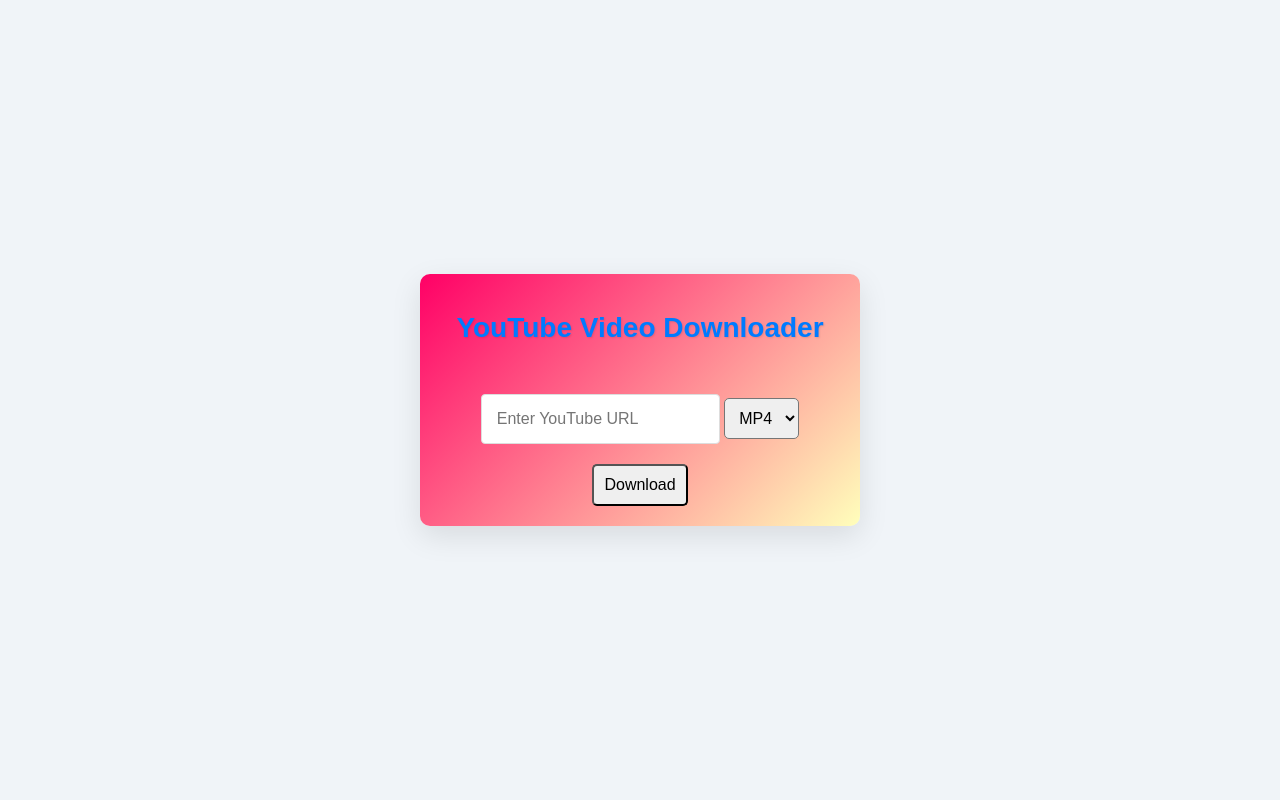
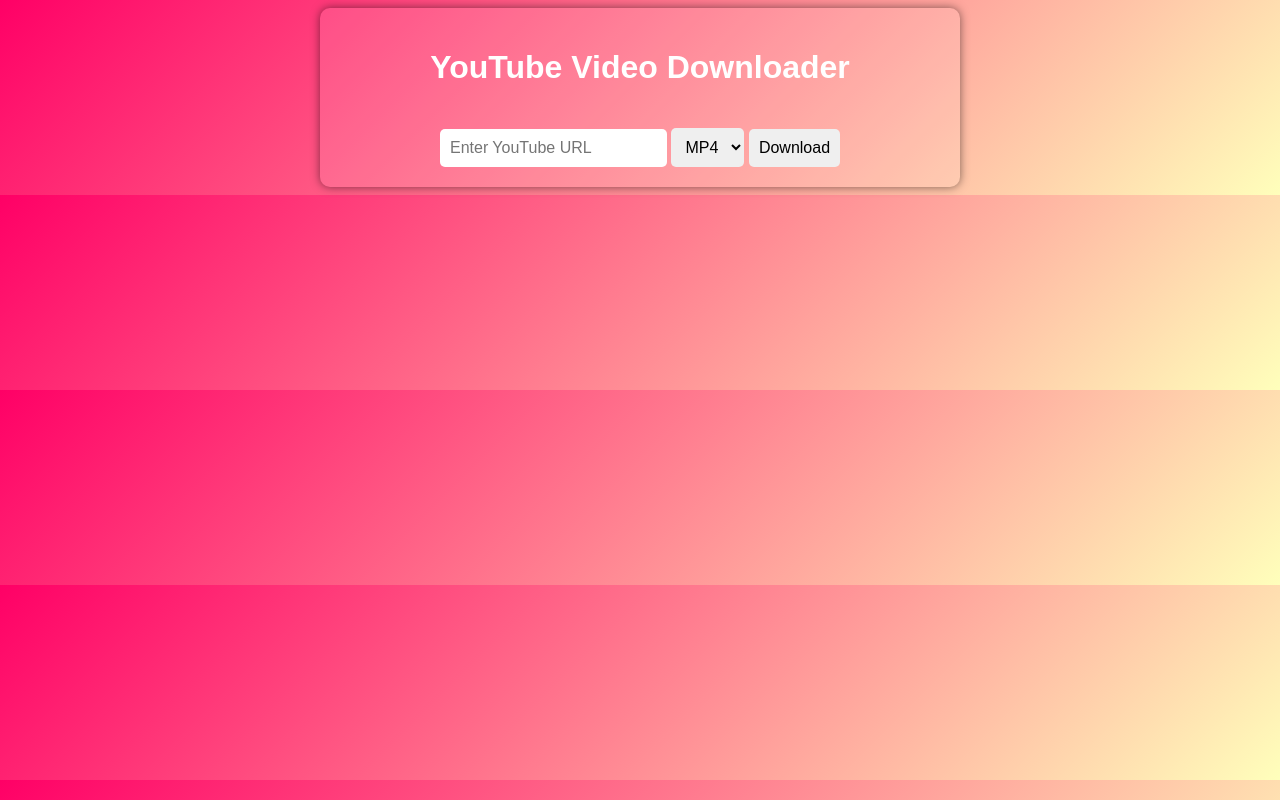
Before and after one commit to Sengkue/downloader-01, a Flask app: page / in a window 1280 px wide. Run offline with Flask 3, Linux system fonts and the light colour scheme.

Commit message:
commit 10/10/2024 18:13:28.21

```diff
--- a/static/styles.css
+++ b/static/styles.css
@@ -1,126 +1,17 @@
-/* General Styles */
 body {
-    font-family: 'Arial', sans-serif;
-    background-color: #f0f4f8; /* Soft, light background color */
-    margin: 0;
-    padding: 0;
-    display: flex;
-    justify-content: center;
-    align-items: center;
-    height: 100vh;
-    color: #333;
+    font-family: Arial, sans-serif;
+    background: linear-gradient(135deg, #f06, #ffb);
+    color: white;
 }
 
-/* Container Styles */
-.container {
-    background: white;
-    border-radius: 12px; /* Rounded corners */
-    box-shadow: 0 10px 30px rgba(0, 0, 0, 0.1); /* Soft shadow */
-    padding: 40px; /* Increased padding for more space */
-    width: 400px;
-    text-align: center;
-    transition: transform 0.3s; /* Smooth scale transition */
-}
-
-.container:hover {
-    transform: translateY(-5px); /* Slight lift effect on hover */
-}
-
-/* Header Styles */
-h1 {
-    margin-bottom: 30px; /* Spacing below the header */
-    font-size: 28px; /* Larger font size */
-    color: #007bff; /* Blue color for the header */
-    text-shadow: 1px 1px 2px rgba(0, 0, 0, 0.1); /* Subtle text shadow */
-}
-
-/* Input Group Styles */
-.input-group {
-    display: flex;
-    justify-content: space-between;
-    align-items: center;
-    margin-bottom: 20px;
-}
-
-#video-url {
-    flex-grow: 1;
-    padding: 15px; /* Increased padding */
-    border: 1px solid #ddd; /* Light border */
-    border-radius: 4px;
-    font-size: 16px;
-    transition: border-color 0.3s, box-shadow 0.3s; /* Smooth transitions */
-}
-
-#video-url:focus {
-    border-color: #007bff; /* Change border color on focus */
-    box-shadow: 0 0 5px rgba(0, 123, 255, 0.5); /* Add shadow on focus */
-    outline: none; /* Remove outline */
-}
-
-/* Icon Button Styles */
-.icon-button {
-    background: none;
-    border: none;
-    cursor: pointer;
-    color: #007bff; /* Blue color for icons */
-    font-size: 24px; /* Increased icon size */
-    padding: 0 10px; /* Padding for icons */
-    transition: color 0.3s; /* Smooth color change */
-}
-
-.icon-button:hover {
-    color: #0056b3; /* Darker blue on hover */
-}
-
-/* Format Group Styles */
-.format-group {
-    display: flex;
-    justify-content: center;
-    margin-bottom: 20px;
-}
-
-.format-group label {
-    margin: 0 20px;
-    font-size: 16px;
-    color: #333;
-    display: flex;
-    align-items: center; /* Center align text and radio button */
-}
-
-.format-group input[type="radio"] {
-    margin-right: 8px; /* Spacing between radio and label */
-}
-
-/* Download Button Styles */
-.download-button {
-    padding: 12px 25px; /* Increased padding for the button */
-    border: none;
-    border-radius: 4px;
-    background-color: #007bff; /* Blue background */
-    color: white;
-    font-size: 16px;
-    cursor: pointer;
-    transition: background-color 0.3s, transform 0.3s; /* Smooth transitions */
-}
-
-.download-button:hover {
-    background-color: #0056b3; /* Darker blue on hover */
-    transform: translateY(-2px); /* Slight lift effect on hover */
-}
-
-/* Error Message Styles */
-.error-message {
-    color: #d9534f; /* Red color for error messages */
-    margin-top: 15px;
-    font-size: 14px;
-}
 .container {
     max-width: 600px;
     margin: 0 auto;
     text-align: center;
     padding: 20px;
-    background: linear-gradient(135deg, #f06, #ffb);
+    background: rgba(255, 255, 255, 0.1);
     border-radius: 10px;
+    box-shadow: 0 0 10px rgba(0, 0, 0, 0.5);
 }
 
 input, select, button {
@@ -128,6 +19,7 @@
     padding: 10px;
     font-size: 16px;
     border-radius: 5px;
+    border: none;
 }
 
 #progress-container {
```
